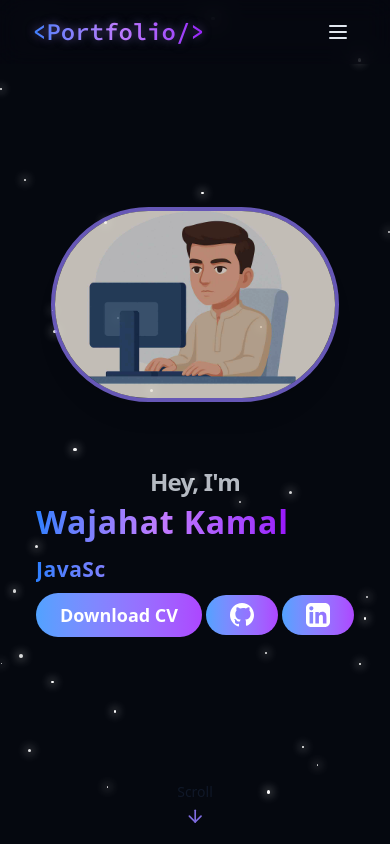
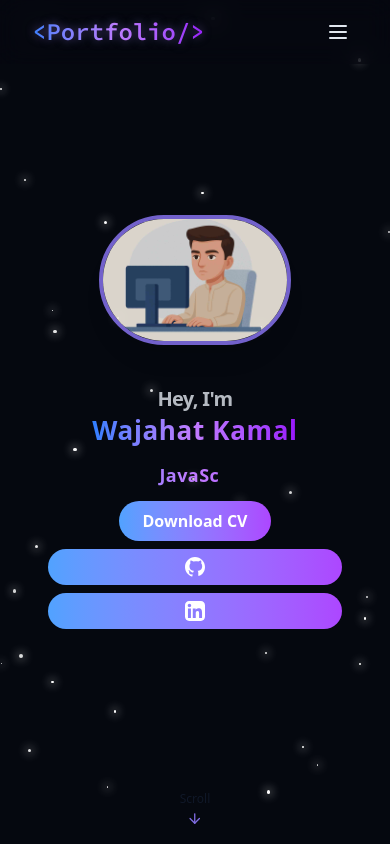
Before and after one commit to wajahat-kamal/Dev-Portfolio, a React (Vite) app: page / in a window 390 px wide. Shown: the top 844 px of the page. Built offline with nearby package versions, Linux system fonts and the light colour scheme.

Commit message:
Refactor HeroSection and ProjectsSection components to improve layout and styling, including adjustments to text sizes, spacing, and button alignment for enhanced visual consistency and user experience.

```diff
--- a/src/components/HeroSection.jsx
+++ b/src/components/HeroSection.jsx
@@ -5,31 +5,31 @@ const HeroSection = () => {
   return (
     <section
       id="hero"
-      className="relative min-h-screen flex items-center justify-center  md:px-10 lg:px-15 py-10 text-gray-900"
+      className="relative min-h-screen flex items-center justify-center px-4 sm:px-6 md:px-10 lg:px-15 py-10 text-gray-900"
     >
-      <div className="container max-w-7xl mx-auto flex flex-col-reverse lg:flex-row items-center gap-16 lg:gap-20 justify-between z-10">
+      <div className="container max-w-7xl mx-auto flex flex-col-reverse lg:flex-row items-center gap-10 sm:gap-14 lg:gap-20 justify-between z-10">
         {/* Left Content */}
-        <div className="text-start lg:text-left flex-1 space-y-2 md:space-y-5">
+        <div className="text-center lg:text-left flex-1 space-y-3 md:space-y-5 w-full">
           {/* Heading */}
-          <h1 className="text-[32px] sm:text-5xl md:text-[65px] font-extrabold tracking-tight">
-            <span className="block opacity-0 animate-fade-in text-foreground/80 text-center md:text-start text-2xl md:text-4xl">
+          <h1 className="text-[26px] sm:text-4xl md:text-[55px] lg:text-[65px] font-extrabold tracking-tight leading-snug">
+            <span className="block opacity-0 animate-fade-in text-foreground/80 text-center lg:text-left text-xl sm:text-2xl md:text-3xl">
               Hey, I'm
             </span>
-            <span className="bg-gradient-to-r from-blue-500 via-purple-400 to-purple-600 bg-clip-text text-transparent tracking-wide animate-fade-in-delay-1">
+            <span className="bg-gradient-to-r from-blue-500 via-purple-400 to-purple-600 bg-clip-text text-transparent tracking-wide animate-fade-in-delay-1 text-center lg:text-left">
               Wajahat Kamal
             </span>
           </h1>
 
           {/* Typing Text */}
-          <p className="bg-gradient-to-r from-blue-500 via-purple-400 to-purple-600 bg-clip-text text-transparent text-center md:text-start font-bold text-[21px] md:text-4xl lg:text-[45px] tracking-wide opacity-0 animate-fade-in-delay-2 flex fle-row items-center">
+          <p className="bg-gradient-to-r from-blue-500 via-purple-400 to-purple-600 bg-clip-text text-transparent text-center lg:text-left font-bold text-lg sm:text-2xl md:text-4xl lg:text-[45px] tracking-wide opacity-0 animate-fade-in-delay-2 flex flex-row items-center justify-center lg:justify-start">
             <TypingEffect />
           </p>
 
           {/* Buttons */}
-          <div className="flex flex-wrap items-center justify-center lg:justify-start gap-1 md:gap-4 opacity-0 animate-fade-in-delay-4">
+          <div className="flex flex-wrap items-center justify-center lg:justify-start gap-2 sm:gap-4 opacity-0 animate-fade-in-delay-4">
             {/* CV Button */}
             <a href="#">
-              <button className="cosmic-button flex items-center text-lg font-semibold gap-2">
+              <button className="cosmic-button flex items-center justify-center text-base sm:text-lg font-semibold gap-2 w-full sm:w-auto">
                 Download CV
               </button>
             </a>
@@ -38,16 +38,15 @@ const HeroSection = () => {
             <a
               target="_blank"
               href="https://github.com/wajahat-kamal"
-              className=" hover:shadow-sm shadow-primary cosmic-button flex items-center gap-2 hover:bg-primary  hover:text-foreground/80 transition duration-300"
+              className="cosmic-button flex items-center justify-center gap-2 w-full sm:w-auto"
             >
               <svg
                 xmlns="http://www.w3.org/2000/svg"
-                className="w-6 h-6 md:w-10 md-10"
+                className="w-5 h-5 sm:w-6 sm:h-6 md:w-8 md:h-8"
                 viewBox="0 0 24 24"
                 fill="currentColor"
               >
-                <path
-                  d="M12 0C5.373 0 0 5.373 0 12c0 5.303
+                <path d="M12 0C5.373 0 0 5.373 0 12c0 5.303
                   3.438 9.8 8.205 11.385.6.113.82-.258.82-.577
                   0-.285-.01-1.04-.015-2.04-3.338.726-4.042-1.61-4.042-1.61C5.422
                   17.07 4.633 16.7 4.633 16.7c-1.087-.744.083-.729.083-.729
@@ -60,8 +59,7 @@ const HeroSection = () => {
                   1.23 1.91 1.23 3.22 0 4.61-2.805 5.625-5.475
                   5.92.42.36.81 1.096.81 2.21 0 1.595-.015 2.88-.015
                   3.27 0 .315.21.69.825.57C20.565 21.795 24
-              17.295 24 12c0-6.627-5.373-12-12-12z"
-                />
+                  17.295 24 12c0-6.627-5.373-12-12-12z"/>
               </svg>
             </a>
 
@@ -69,24 +67,22 @@ const HeroSection = () => {
             <a
               target="_blank"
               href="https://www.linkedin.com"
-              className="cosmic-button flex items-center gap-2"
+              className="cosmic-button flex items-center justify-center gap-2 w-full sm:w-auto"
             >
               <svg
                 xmlns="http://www.w3.org/2000/svg"
                 viewBox="0 0 24 24"
                 fill="currentColor"
-                className="w-6 h-6 md:w-10 md-10"
+                className="w-5 h-5 sm:w-6 sm:h-6 md:w-8 md:h-8"
               >
-                <path
-                  d="M19 0h-14C2.239 0 0 2.239 0 5v14c0 2.761
+                <path d="M19 0h-14C2.239 0 0 2.239 0 5v14c0 2.761
                   2.239 5 5 5h14c2.761 0 5-2.239
                   5-5V5c0-2.761-2.239-5-5-5zM7.12 20.452H3.56V9h3.56v11.452zM5.34
                   7.433c-1.144 0-2.067-.93-2.067-2.078 0-1.147.923-2.078
                   2.067-2.078s2.067.931 2.067 2.078c0 1.148-.923
                   2.078-2.067 2.078zM20.452 20.452h-3.558v-5.563c0-1.327-.027-3.036-1.849-3.036-1.851
                   0-2.134 1.447-2.134 2.942v5.657h-3.558V9h3.415v1.561h.049c.475-.898
-              1.637-1.849 3.368-1.849 3.601 0 4.268 2.368 4.268 5.448v6.292z"
-                />
+                  1.637-1.849 3.368-1.849 3.601 0 4.268 2.368 4.268 5.448v6.292z"/>
               </svg>
             </a>
           </div>
@@ -97,15 +93,15 @@ const HeroSection = () => {
           <img
             src="/portfolioimg.jpg"
             alt="Wajahat Kamal"
-            className="w-72 sm:w-80 md:w-[320px] lg:w-[360px] rounded-full opacity-80 shadow-xl border-4 border-primary hover:scale-105 transition-transform duration-500"
+            className="w-48 sm:w-56 md:w-[280px] lg:w-[360px] rounded-full opacity-90 shadow-xl border-4 border-primary hover:scale-105 transition-transform duration-500"
           />
         </div>
       </div>
 
       {/* Scroll Down Indicator */}
       <div className="absolute bottom-4 left-1/2 transform -translate-x-1/2 flex flex-col items-center animate-bounce">
-        <span className="text-sm text-muted-foreground mb-1">Scroll</span>
-        <ArrowDown className="h-5 w-5 text-primary" />
+        <span className="text-xs sm:text-sm text-muted-foreground mb-1">Scroll</span>
+        <ArrowDown className="h-4 w-4 sm:h-5 sm:w-5 text-primary" />
       </div>
     </section>
   );
--- a/src/components/ProjectsSection.jsx
+++ b/src/components/ProjectsSection.jsx
@@ -42,7 +42,7 @@ export const ProjectsSection = () => {
   return (
     <section id="projects" className="py-18 px-4 relative">
       <div className="container mx-auto max-w-5xl">
-        <h2 className="text-3xl md:text-5xl font-extrabold text-center mb-14 relative">
+        <h2 className="text-3xl md:text-5xl font-extrabold text-center mb-8 relative">
           <span className="bg-gradient-to-r from-blue-400 via-cyan-300 to-purple-500 bg-clip-text text-transparent tracking-wide">
             Projects
           </span>
```
Lines whose indentation alone changed are shown as unchanged.
